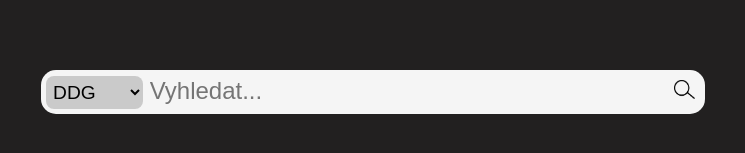
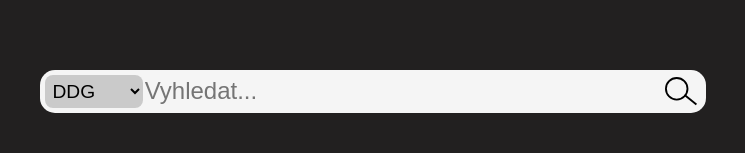
Before and after one commit to Vjaby/datetimecz, a plain HTML site: page index.html in a window 1280 px wide. Shown: the part 449-602 px from the top of the page, 267-1012 px from the left. Drawn offline with Linux system fonts and the light colour scheme.

Commit message:
replace png vith svg

```diff
--- a/index.html
+++ b/index.html
@@ -35,7 +35,7 @@
             </select>
             <input id="search-input" class="no-default" type="text" placeholder="Vyhledat..." autofocus>
             <button id="search-button" class="no-default" type="button">
-                <img id="search-img" src="images/mag.png" alt="search icon">
+                <img id="search-img" src="images/mag.svg" alt="search icon">
             </button>
         </search>
 
--- a/style.css
+++ b/style.css
@@ -72,8 +72,11 @@ body {
 #search {
     background-color: var(--search-bg-color);
     border-radius: 15px;
-    padding: 5px;
+    padding: 5px 15px 5px 5px;
     margin-top: 20vh;
+    display: flex;
+    align-items: center;
+    align-content: center;
 
     & input {
         font-size: 1.5rem;
@@ -94,8 +97,8 @@ body {
     }
 
     & #search-img {
-        height: 1.2rem;
-        width: 1.3rem;
+        height: 2rem;
+        width: 2rem;
     }
 
     & select {
```
Also changed, not shown: images/mag-inv.png (deleted), images/mag.png (deleted), images/mag.svg (added).
